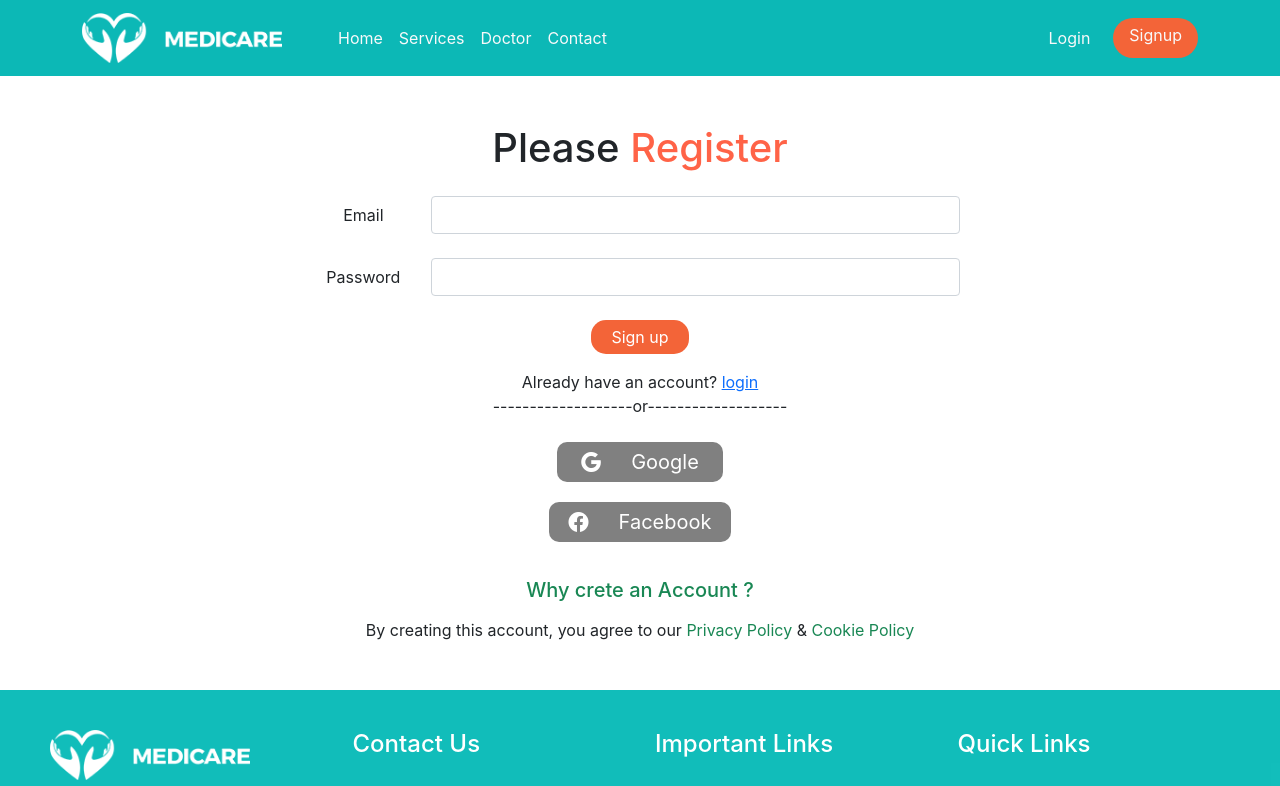
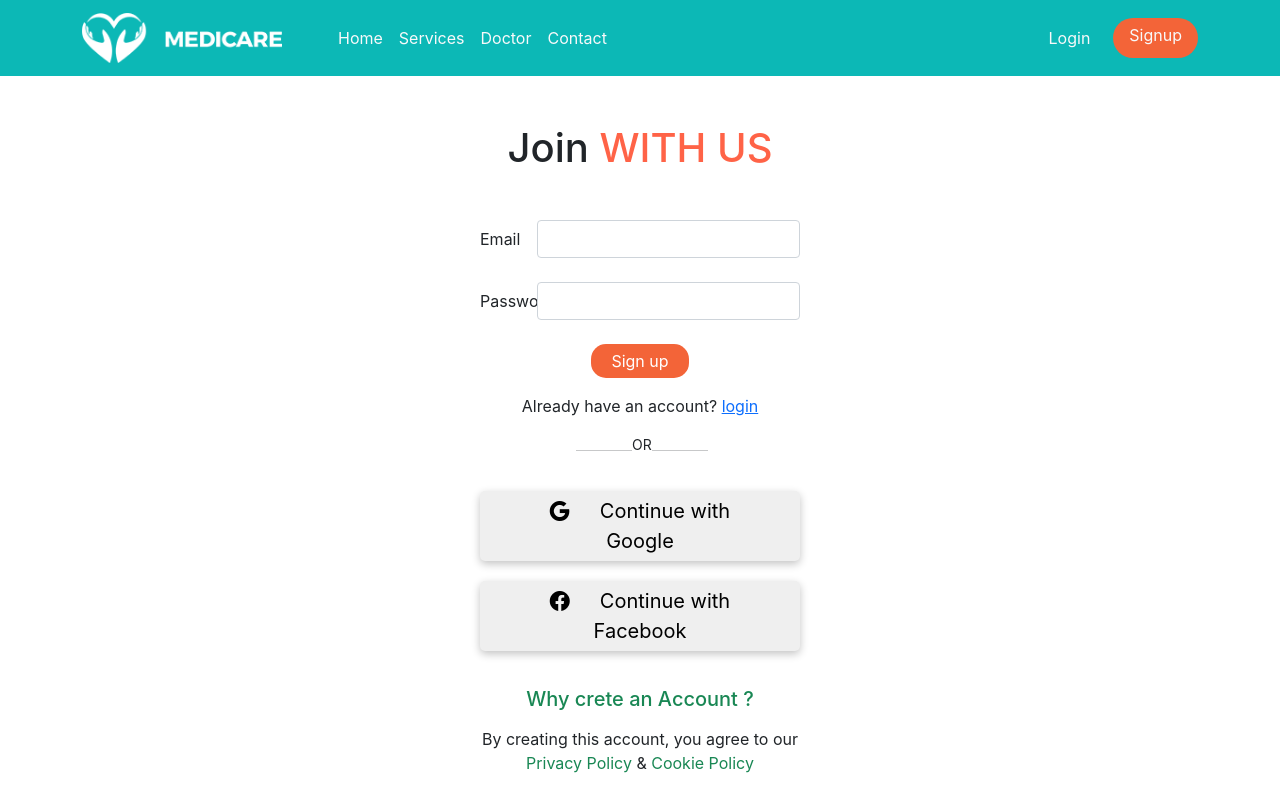
Before and after one commit to aktarinaakhi/medicare-center, a React (Create React App) app: page /signup in a window 1280 px wide. Shown: the top 786 px of the page. Built offline with nearby package versions, Linux system fonts and the light colour scheme; no server answers.

Commit message:
style login form

```diff
--- a/src/pages/Login.css
+++ b/src/pages/Login.css
@@ -14,13 +14,12 @@
   margin-right: 30px;
 }
 .button {
-  border-radius: 10px;
+  border-radius: 5px;
   border: none;
-  background-color: gray;
-  color: white;
   margin-bottom: 20px;
-  padding: 5px 20px;
+  padding: 5px 50px;
   font-size: 20px;
+  box-shadow: rgba(0, 0, 0, 0.24) 0px 3px 8px;
 }
 .card img {
   height: 300px;
--- a/src/pages/Login.js
+++ b/src/pages/Login.js
@@ -19,8 +19,8 @@ const Login = () => {
     };
     return (
         <>
-            <div className="w-50 mx-auto mt-5 text-center" >
-                <h1>Please <span className="span mb-5">login</span></h1>
+            <div className="w-25 mx-auto mt-5 text-center" >
+                <h1 className="mb-5">Sign In to <span className="span">MEDICARE</span></h1>
                 <div className="row my-4">
                     <label htmlFor="inputEmail3" className="col-sm-2 col-form-label">Email</label>
                     <div className="col-sm-10">
@@ -37,13 +37,13 @@ const Login = () => {
 
             </div>
 
-            <div className="text-center">
+            <div className="mx-auto w-25 text-center">
                 <span className="mt-4">New to medicare center? </span>
                 <Link to="/signup">Create account</Link>
-                <div> -------------------or-------------------</div>
+                <div className="d-flex ms-5 ps-5 mt-3"><hr className="w-25" /> <small>OR</small> <hr className="w-25" /></div>
                 <div className="btn-div mt-4">
-                    <button onClick={handleGoogleSignIn} className="button px-4"><i className="bi bi-google"></i>Google</button> <br />
-                    <button className="button"><i className="bi bi-facebook"></i>Facebook</button>
+                    <button onClick={handleGoogleSignIn} className="button"><i className="bi bi-google"></i> Continue with Google</button> <br />
+                    <button className="button"><i className="bi bi-facebook"></i>Continue with Facebook</button>
                 </div>
                 <h5 className="text-success my-3 text-center">Why crete an Account ?</h5>
                 <p className="text-xl-center mb-5">By creating this account, you agree to our <span className="text-success">Privacy Policy</span> &  <span className="text-success"> Cookie Policy </span> </p>
--- a/src/pages/ServiceDetails/ServiceDetails.js
+++ b/src/pages/ServiceDetails/ServiceDetails.js
@@ -23,28 +23,26 @@ const ServiceDetails = () => {
     console.log(singleService);
 
     return (
-        <div>
+
+
+
+        <div class="card mb-3">
             <h2>Service details {serviceId}</h2>
-            <img src={singleService?.imgService} class="img-fluid rounded-start" alt="..." />
-            <h5 class="card-title">{singleService?.serviceName}</h5>
-            {/* <p>{singleService.Description}</p> */}
 
-            {/*
-            <div class="card mb-3" style="max-width: 540px;">
             <div class="row g-0">
                 <div class="col-md-4">
-                        <img src={singleService.imgService} class="img-fluid rounded-start" alt="..." />
+                    <img src={singleService?.imgService} class="img-fluid rounded-start" alt="..." />
                 </div>
                 <div class="col-md-8">
                     <div class="card-body">
-                            <h5 class="card-title">{singleService.serviceName}</h5>
-                            <p class="card-text">This is a wider card with supporting text below as a natural lead-in to additional content. This content is a little bit longer.</p>
+                        <h5 class="card-title">{singleService?.serviceName}</h5>
+                        <p class="card-text">{singleService?.description}</p>
                         <p class="card-text"><small class="text-muted">Last updated 3 mins ago</small></p>
                     </div>
                 </div>
             </div>
-            </div> */}
         </div>
+
     );
 };
 
--- a/src/pages/Services.js
+++ b/src/pages/Services.js
@@ -2,7 +2,7 @@ import React from 'react';
 import { Link } from 'react-router-dom';
 
 const Services = (props) => {
-    const { imgService, serviceName, Description, id } = props.service || {};
+    const { imgService, serviceName, description, id } = props.service || {};
 
     return (
 
@@ -12,7 +12,7 @@ const Services = (props) => {
                     <img src={imgService} className="card-img-top height=300 " alt="..." />
                     <div className="card-body">
                         <h5 className="card-title">{serviceName}</h5>
-                        <p className="card-text">{Description.slice(0, 140)}</p>
+                        <p className="card-text">{description?.slice(0, 140)}</p>
                         <Link to={`/serviceDetails/${id}`}>
                             <button className="btn-regular">See Details</button>
 
--- a/src/pages/SignUp.js
+++ b/src/pages/SignUp.js
@@ -20,8 +20,8 @@ const SignUp = () => {
     return (
 
         <>
-            <div className="w-50 mx-auto mt-5 text-center" >
-                <h1>Please <span className="span mb-5">Register</span></h1>
+            <div className="w-25 mx-auto mt-5 text-center" >
+                <h1 className="mb-5">Join <span className="span">WITH US</span></h1>
                 <div className="row my-4">
                     <label htmlFor="inputEmail3" className="col-sm-2 col-form-label">Email</label>
                     <div className="col-sm-10">
@@ -38,13 +38,13 @@ const SignUp = () => {
                 <button onClick={registration} type="submit" className=" mb-3 btn-regular">Sign up</button> <br />
 
             </div>
-            <div className="text-center">
+            <div className="mx-auto w-25 text-center">
                 <span className="mt-4">Already have an account? </span>
                 <Link to="/login">login</Link>
-                <div> -------------------or-------------------</div>
+                <div className="d-flex ms-5 ps-5 mt-3"><hr className="w-25" /> <small>OR</small> <hr className="w-25" /></div>
                 <div className="btn-div mt-4">
-                    <button onClick={handleGoogleSignIn} className="button px-4"><i className="bi bi-google"></i>Google</button> <br />
-                    <button className="button"><i className="bi bi-facebook"></i>Facebook</button>
+                    <button onClick={handleGoogleSignIn} className="button"><i className="bi bi-google"></i>Continue with Google</button> <br />
+                    <button className="button"><i className="bi bi-facebook"></i>Continue with Facebook</button>
                 </div>
                 <h5 className="text-success my-3 text-center">Why crete an Account ?</h5>
                 <p className="text-xl-center mb-5">By creating this account, you agree to our <span className="text-success">Privacy Policy</span> &  <span className="text-success"> Cookie Policy </span> </p>
```
Also changed, not shown: public/medicare.json (+9 -9 lines), src/utilities/medicare.json (+9 -9 lines). Lines whose indentation alone changed are shown as unchanged.
